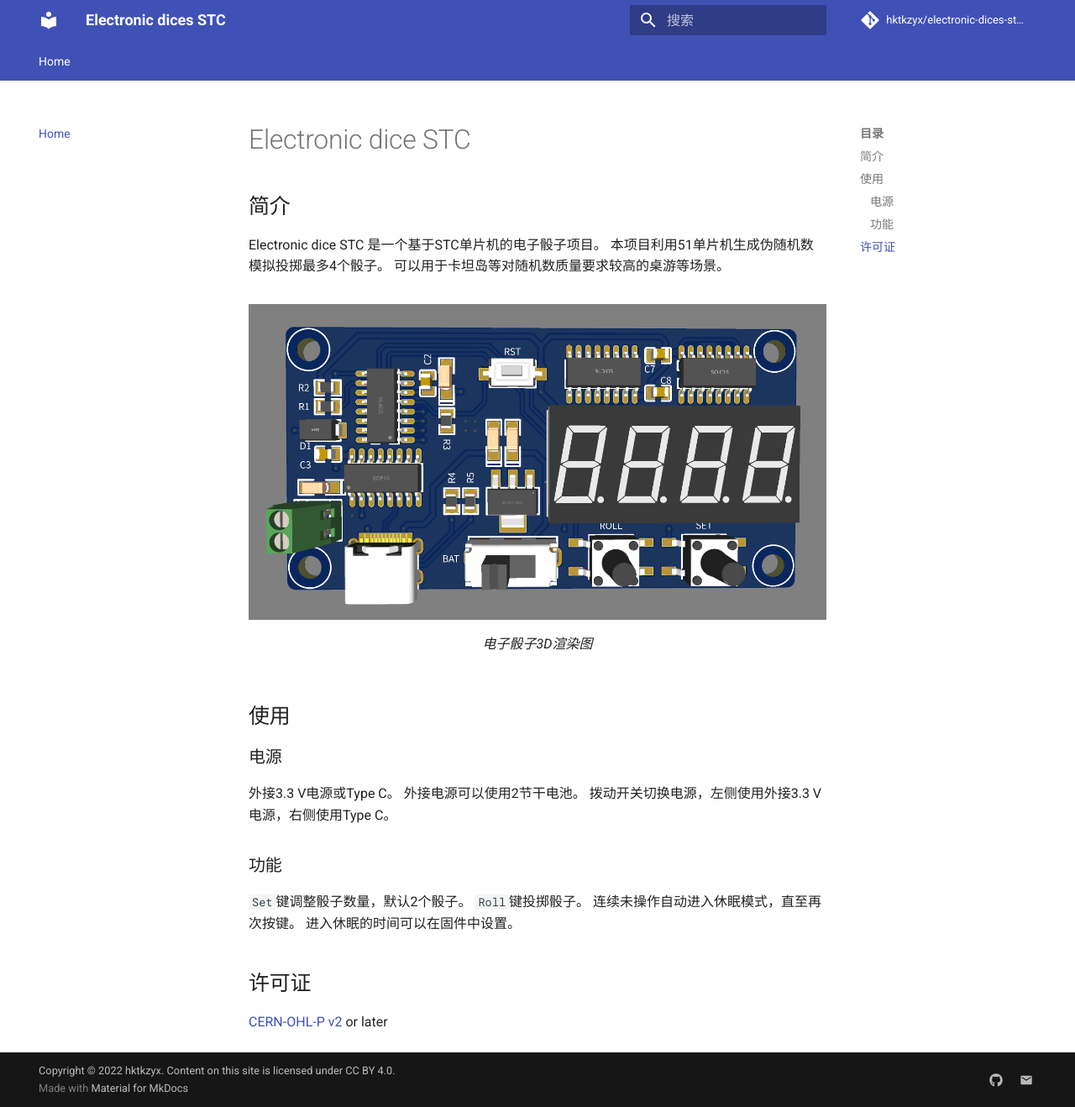
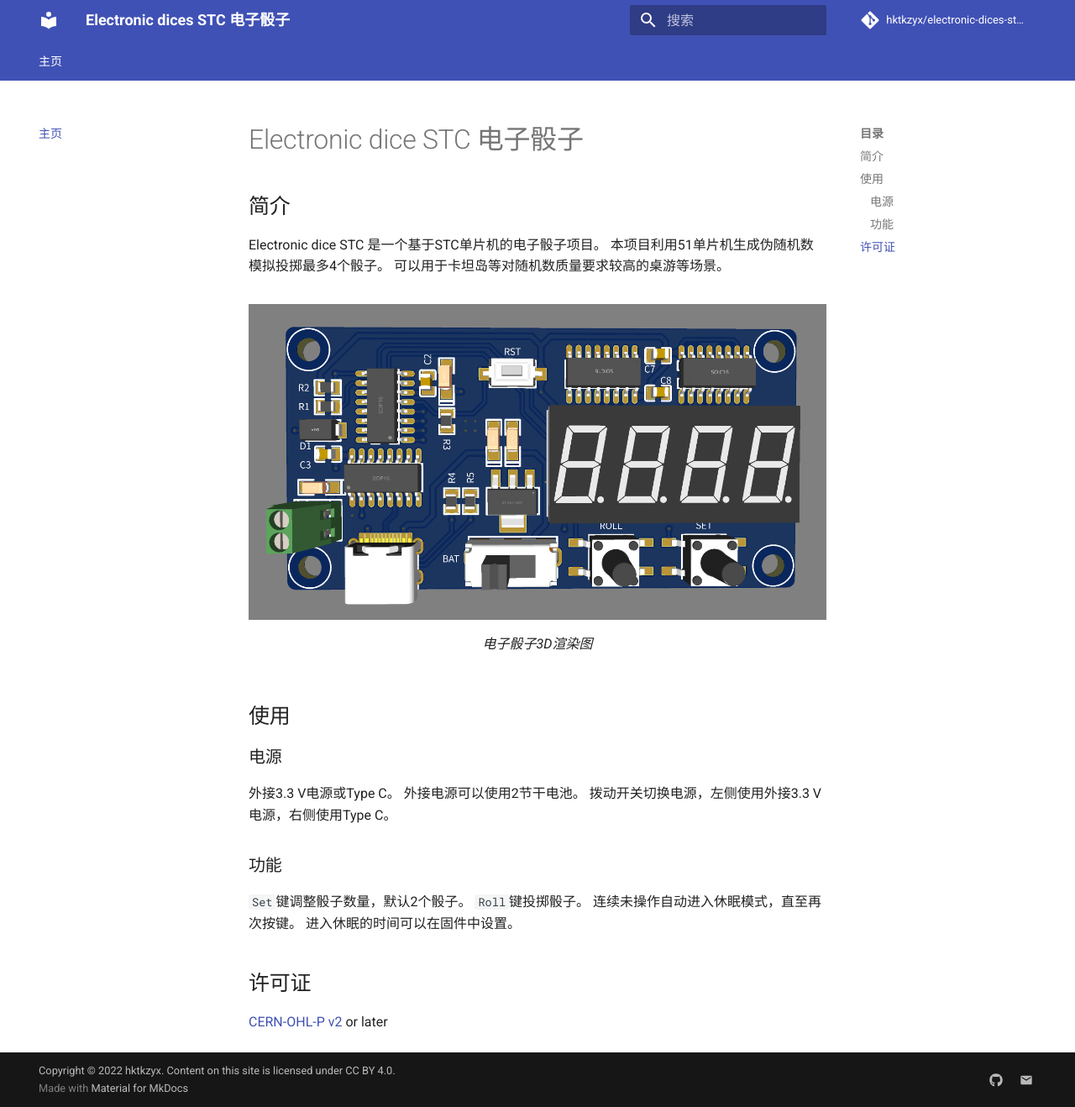
Before and after one commit to hktkzyx/electronic-dices-stc-hardware, an MkDocs documentation site: the page built from docs/README.md, in a window 1280 px wide and 1318 px high. Shown: the whole window at 84% size. Built offline with MkDocs 1.6.1 and Material for MkDocs 9.7.7, drawn with Linux system fonts in a browser that asks for light colours; comment, search, counter and statistics services are not loaded; the version menu is left out.

Commit message:
docs: change project name

```diff
--- a/docs/README.md
+++ b/docs/README.md
@@ -1,4 +1,4 @@
-# Electronic dice STC
+# Electronic dice STC 电子骰子
 
 ## 简介
 
--- a/mkdocs.yml
+++ b/mkdocs.yml
@@ -1,6 +1,6 @@
 # Project information
-site_name: Electronic dices STC
-site_description: Electronic dices STC document
+site_name: Electronic dices STC 电子骰子
+site_description: Electronic dices STC 电子骰子文档
 site_author: hktkzyx
 copyright:
   Copyright &copy; 2022 hktkzyx.
@@ -12,7 +12,7 @@
 
 # Configuration
 nav:
-  - Home: README.md
+  - '主页': README.md
 theme:
   name: material
   language: zh
```
